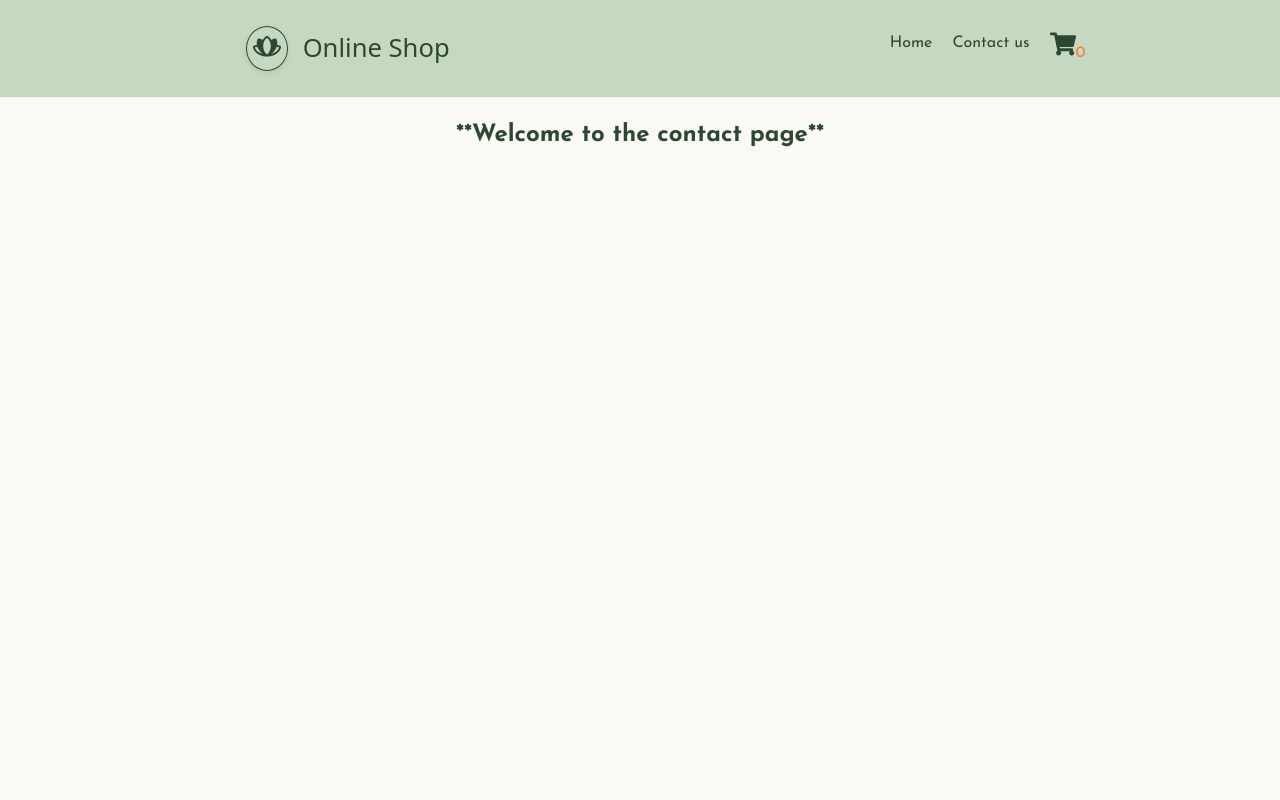
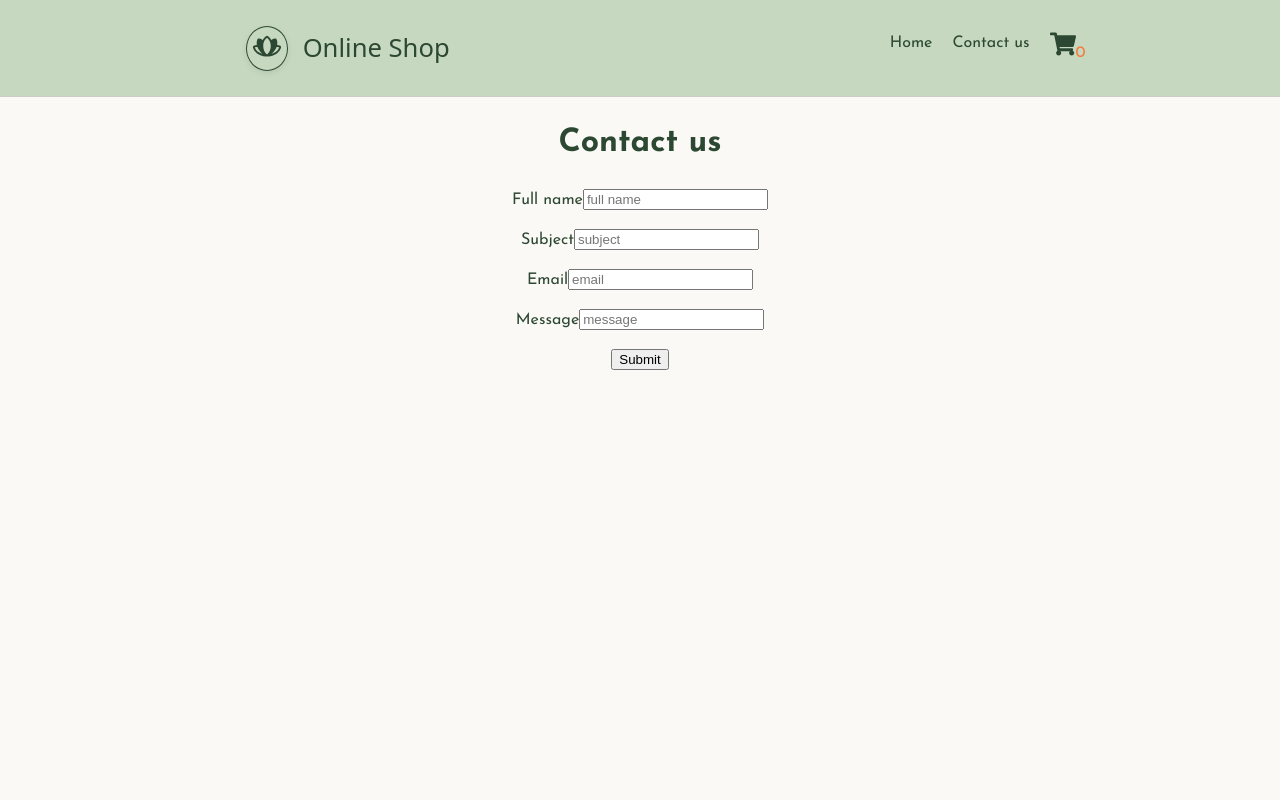
Before and after one commit to krialex/js-frameworks-online-shop, a React (Vite) app: page /contact in a window 1280 px wide. Shown: the top 800 px of the page. Built offline with nearby package versions, Linux system fonts and the light colour scheme; a web font is replaced by a local one.

Commit message:
form validation fixed

```diff
--- a/index.html
+++ b/index.html
@@ -7,7 +7,7 @@
     <link rel="preconnect" href="https://fonts.googleapis.com">
     <link rel="preconnect" href="https://fonts.gstatic.com" crossorigin>
     <link href="https://fonts.googleapis.com/css2?family=Amatic+SC:wght@400;700&family=Barriecito&family=Josefin+Sans:ital,wght@0,100..700;1,100..700&family=Plaster&family=Sour+Gummy:ital,wght@0,100..900;1,100..900&family=Winky+Sans:ital,wght@0,300..900;1,300..900&display=swap" rel="stylesheet">
-    <title>Vite + React + TS</title>
+    <title>eCom store</title>
   </head>
   <body>
     <div id="root"></div>
--- a/package.json
+++ b/package.json
@@ -10,11 +10,14 @@
     "preview": "vite preview"
   },
   "dependencies": {
+    "@hookform/resolvers": "^5.0.1",
     "react": "^19.0.0",
     "react-dom": "^19.0.0",
+    "react-hook-form": "^7.56.3",
     "react-icons": "^5.5.0",
     "react-router-dom": "^7.5.3",
     "react-toastify": "^11.0.5",
+    "yup": "^1.6.1",
     "zustand": "^5.0.4"
   },
   "devDependencies": {
--- a/src/pages/contact/Contact.tsx
+++ b/src/pages/contact/Contact.tsx
@@ -1,5 +1,72 @@
+import React from 'react';
+import { useForm } from 'react-hook-form';
+import { yupResolver } from '@hookform/resolvers/yup';
+import * as yup from 'yup';
+import { toast } from 'react-toastify';
 
+const schema = yup
+    .object({
+        fullName: yup
+            .string()
+            .min(3, 'Your name should be at least 3 characters.')
+            .required('Please enter your full name'),
+        subject: yup
+            .string()
+            .min(3, 'Your subject should include at least 3 characters')
+            .required('Please enter your subject for the message'),
+        email: yup
+            .string()
+            .email('Please enter a valid email address')
+            .required('Please enter your email address'),
+        body: yup
+            .string()
+            .min(3, 'Your message should be at least 3 characters long')
+            .required('Please enter your message'),
+    })
+    .required();
 
 export function Contact() {
-    return <h2>**Welcome to the contact page**</h2>
+    const {
+        register,
+        handleSubmit,
+        formState: { errors },
+    } = useForm({ resolver: yupResolver(schema) });
+
+    function onSubmit(data) {
+        console.log(data);
+        toast.success("Your message has been sent");
+    }
+
+    return (
+        <>
+        <h1>Contact us</h1>
+        <form onSubmit={handleSubmit(onSubmit)}>
+            <label htmlFor='fullName'>Full name</label>
+            <input
+                id='fullName'
+                placeholder='full name'
+                {...register('fullName')} />
+            <p>{errors.fullName?.message}</p>
+            <label htmlFor='subject'>Subject</label>
+            <input
+                id='subject'
+                placeholder='subject'
+                {...register('subject')} />
+            <p>{errors.subject?.message}</p>
+            <label htmlFor='email'>Email</label>
+            <input
+                id='email'
+                placeholder='email'
+                {...register('email')} />
+            <p>{errors.email?.message}</p>
+            <label htmlFor='body'>Message</label>
+            <input
+                id='body'
+                placeholder='message'
+                {...register('body')} />
+            <p>{errors.body?.message}</p>
+            <input type="submit" />
+        </form>
+        </>
+    )
 }
```
Also changed, not shown: src/pages/contact/Contact.module.css (added), 1 other file (tests, documents, lock files or other folders).
